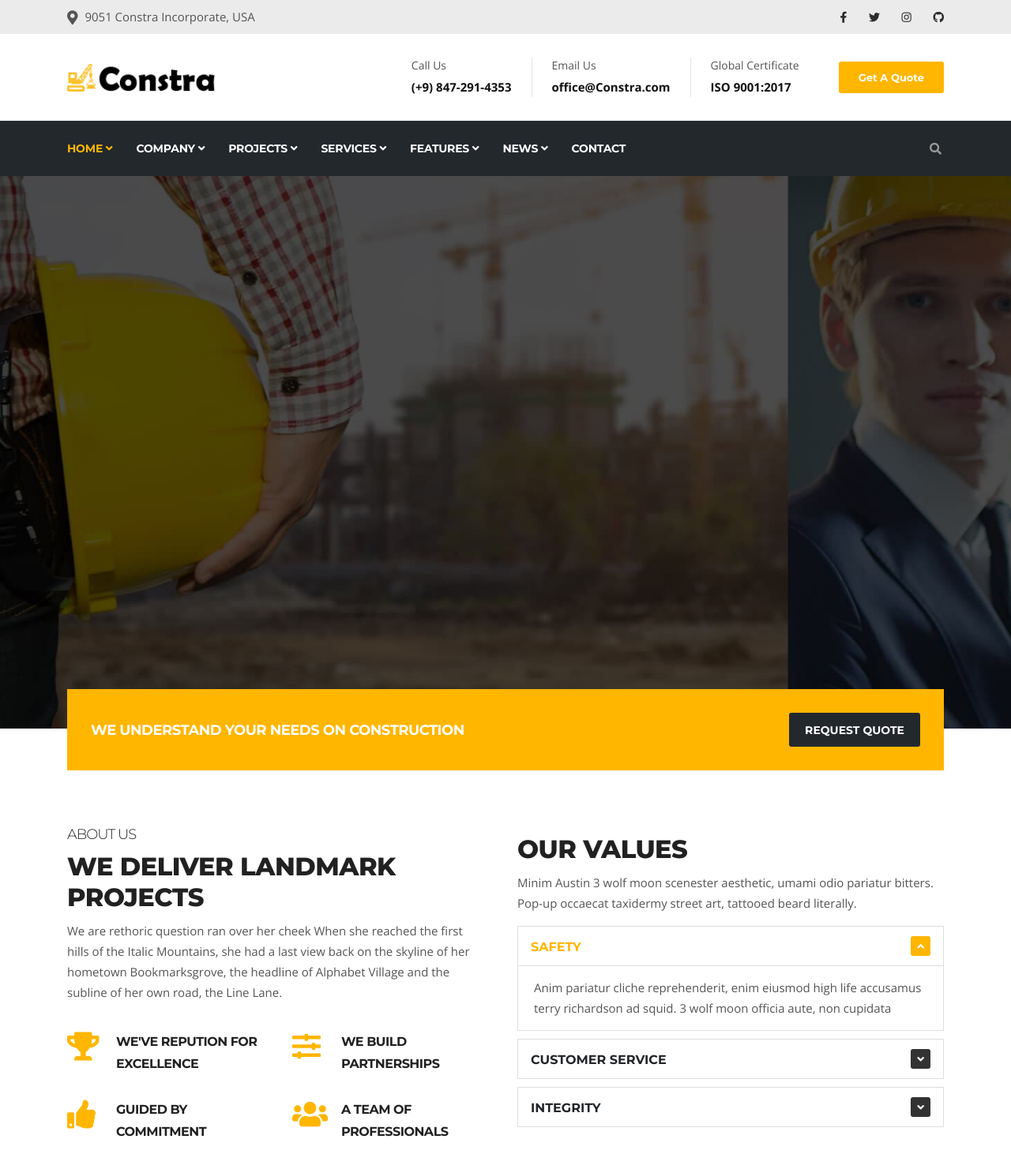
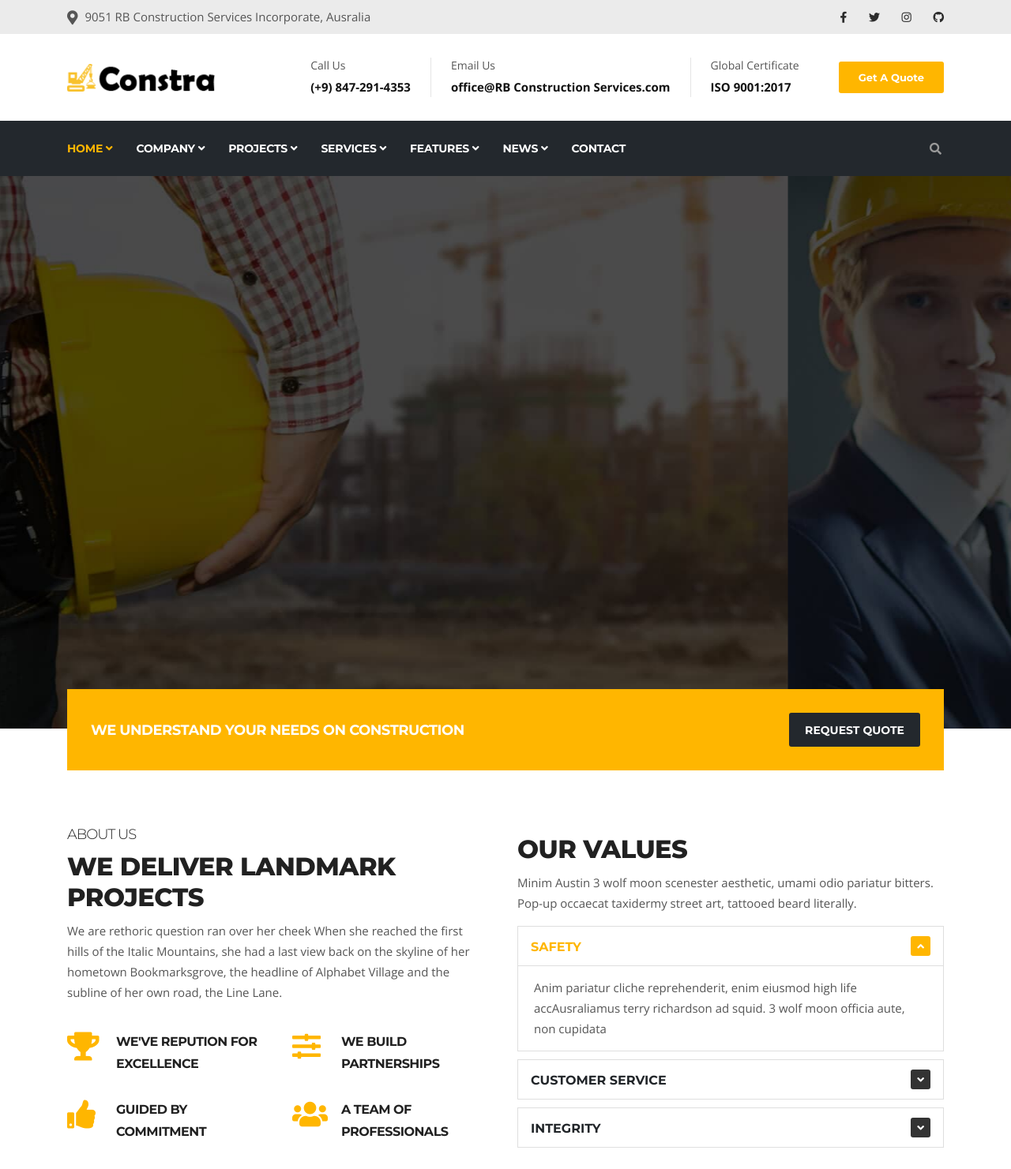
Before and after one commit to masom-dev/RB-construction-services, a plain HTML site: page index.html in a window 1280 px wide. Shown: the top 1481 px of the page at 79% size. Drawn offline with nearby package versions, Linux system fonts and the light colour scheme; some packages are replaced by stand-ins of ours.

Commit message:
Update index.html

```diff
--- a/index.html
+++ b/index.html
@@ -6,13 +6,13 @@
 -->
 
 <!--
-THEME: Constra - Construction Html5 Template
+THEME: RB Construction Services - Construction Html5 Template
 VERSION: 1.0.0
 AUTHOR: Themefisher
 
-HOMEPAGE: https://themefisher.com/products/constra-construction-template/
-DEMO: https://demo.themefisher.com/constra/
-GITHUB: https://github.com/themefisher/Constra-Bootstrap-Construction-Template
+HOMEPAGE: https://themefisher.com/products/RB Construction Services-construction-template/
+DEMO: https://demo.themefisher.com/RB Construction Services/
+GITHUB: https://github.com/themefisher/RB Construction Services-Bootstrap-Construction-Template
 
 WEBSITE: https://themefisher.com
 TWITTER: https://twitter.com/themefisher
@@ -26,7 +26,7 @@ FACEBOOK: https://www.facebook.com/themefisher
   <!-- Basic Page Needs
 ================================================== -->
   <meta charset="utf-8">
-  <title>Constra - Construction Html5 Template</title>
+  <title>RB Construction Services - Construction Html5 Template</title>
 
   <!-- Mobile Specific Metas
 ================================================== -->
@@ -34,7 +34,7 @@ FACEBOOK: https://www.facebook.com/themefisher
   <meta name="description" content="Construction Html5 Template">
   <meta name="viewport" content="width=device-width, initial-scale=1.0, maximum-scale=5.0">
   <meta name=author content="Themefisher">
-  <meta name=generator content="Themefisher Constra HTML Template v1.0">
+  <meta name=generator content="Themefisher RB Construction Services HTML Template v1.0">
 
   <!-- Favicon
 ================================================== -->
@@ -65,7 +65,7 @@ FACEBOOK: https://www.facebook.com/themefisher
           <div class="row">
               <div class="col-lg-8 col-md-8">
                 <ul class="top-info text-center text-md-left">
-                    <li><i class="fas fa-map-marker-alt"></i> <p class="info-text">9051 Constra Incorporate, USA</p>
+                    <li><i class="fas fa-map-marker-alt"></i> <p class="info-text">9051 RB Construction Services Incorporate, Ausralia</p>
                     </li>
                 </ul>
               </div>
@@ -104,7 +104,7 @@ FACEBOOK: https://www.facebook.com/themefisher
           <div class="row align-items-center">
             <div class="logo col-lg-3 text-center text-lg-left mb-3 mb-md-5 mb-lg-0">
                 <a class="d-block" href="index.html">
-                  <img loading="lazy" src="images/logo.png" alt="Constra">
+                  <img loading="lazy" src="images/logo.png" alt="RB Construction Services">
                 </a>
             </div><!-- logo end -->
 
@@ -122,7 +122,7 @@ FACEBOOK: https://www.facebook.com/themefisher
                     <div class="info-box">
                       <div class="info-box-content">
                           <p class="info-box-title">Email Us</p>
-                          <p class="info-box-subtitle">office@Constra.com</p>
+                          <p class="info-box-subtitle">office@RB Construction Services.com</p>
                       </div>
                     </div>
                   </li>
@@ -395,7 +395,7 @@ FACEBOOK: https://www.facebook.com/themefisher
 
                 <div id="collapseOne" class="collapse show" aria-labelledby="headingOne" data-parent="#our-values-accordion">
                     <div class="card-body">
-                      Anim pariatur cliche reprehenderit, enim eiusmod high life accusamus terry richardson ad squid. 3 wolf moon officia aute, non cupidata
+                      Anim pariatur cliche reprehenderit, enim eiusmod high life accAusraliamus terry richardson ad squid. 3 wolf moon officia aute, non cupidata
                     </div>
                 </div>
               </div>
@@ -409,7 +409,7 @@ FACEBOOK: https://www.facebook.com/themefisher
                 </div>
                 <div id="collapseTwo" class="collapse" aria-labelledby="headingTwo" data-parent="#our-values-accordion">
                     <div class="card-body">
-                      Anim pariatur cliche reprehenderit, enim eiusmod high life accusamus terry richardson ad squid. 3 wolf moon officia aute, non cupidata
+                      Anim pariatur cliche reprehenderit, enim eiusmod high life accAusraliamus terry richardson ad squid. 3 wolf moon officia aute, non cupidata
                     </div>
                 </div>
               </div>
@@ -423,7 +423,7 @@ FACEBOOK: https://www.facebook.com/themefisher
                 </div>
                 <div id="collapseThree" class="collapse" aria-labelledby="headingThree" data-parent="#our-values-accordion">
                     <div class="card-body">
-                      Anim pariatur cliche reprehenderit, enim eiusmod high life accusamus terry richardson ad squid. 3 wolf moon officia aute, non cupidata
+                      Anim pariatur cliche reprehenderit, enim eiusmod high life accAusraliamus terry richardson ad squid. 3 wolf moon officia aute, non cupidata
                     </div>
                 </div>
               </div>
@@ -967,7 +967,7 @@ FACEBOOK: https://www.facebook.com/themefisher
         <div class="row justify-content-between">
           <div class="col-lg-4 col-md-6 footer-widget footer-about">
             <h3 class="widget-title">About Us</h3>
-            <img loading="lazy" width="200px" class="footer-logo" src="images/footer-logo.png" alt="Constra">
+            <img loading="lazy" width="200px" class="footer-logo" src="images/footer-logo.png" alt="RB Construction Services">
             <p>Lorem ipsum dolor sit amet, consectetur adipisicing elit, sed do eiusmod tempor inci done idunt ut
               labore et dolore magna aliqua.</p>
             <div class="footer-social">
```
